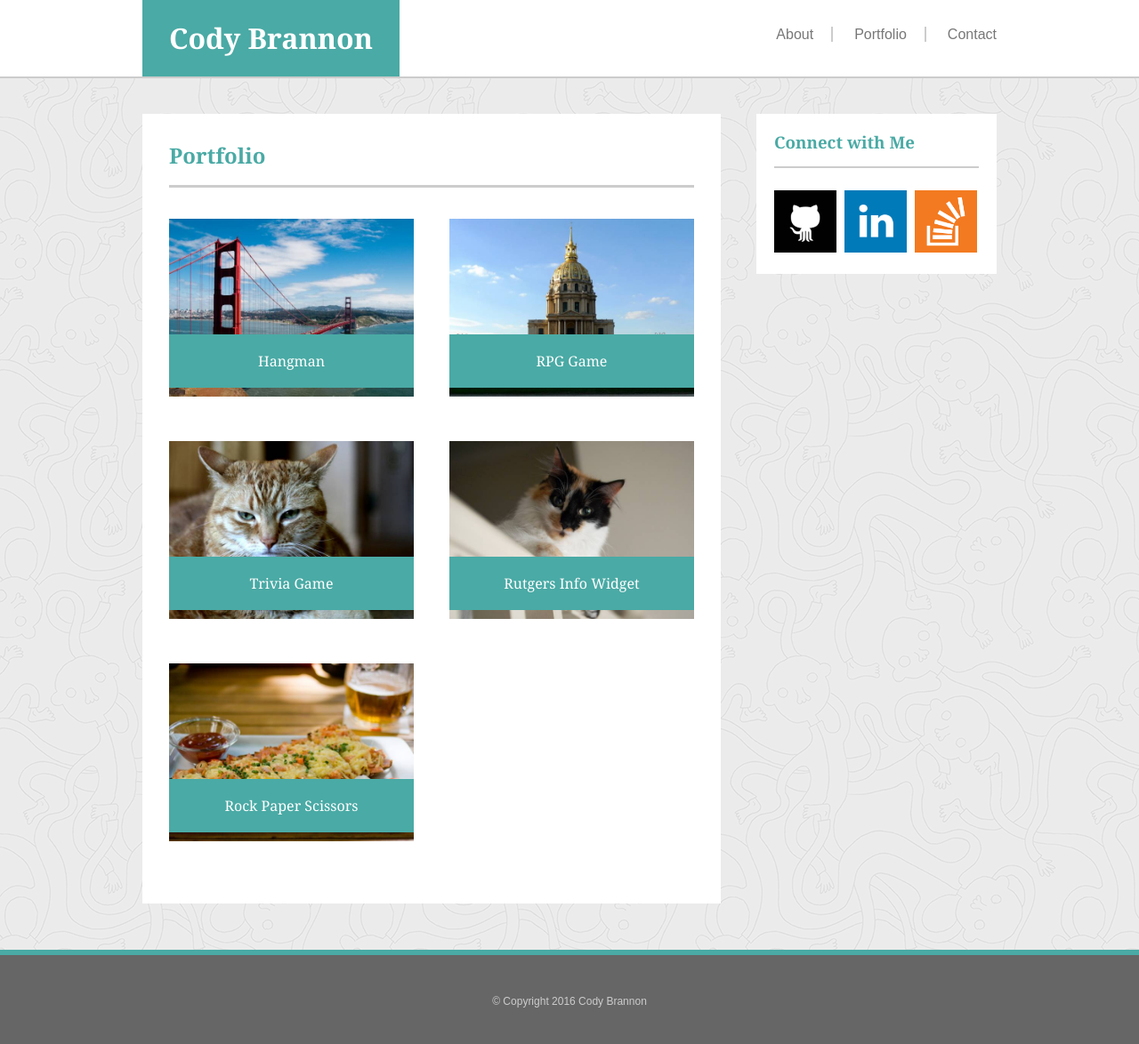
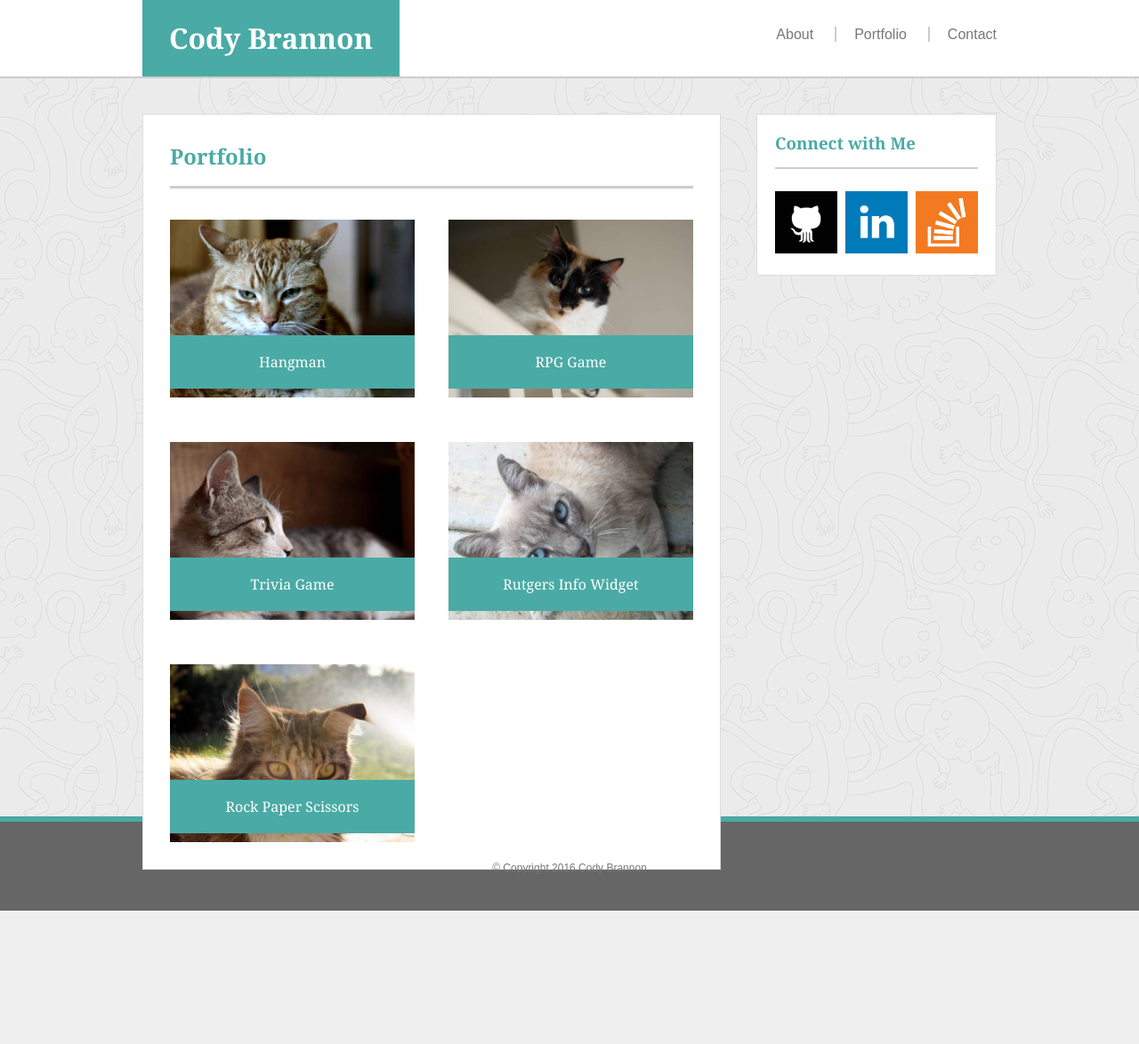
Before and after one commit to cbrannon/Basic-Portfolio, a PHP site: page /portfolio.html in a window 1280 px wide. Shown: the whole page at 89% size. After the commit the page ends 1024 px from the top, so only its background shows below. Run offline with PHP 8.4, Linux system fonts and the light colour scheme.

Commit message:
Updated profile images. Working on sticky footer

```diff
--- a/assets/css/style.css
+++ b/assets/css/style.css
@@ -1,3 +1,7 @@
+html, body {
+  height: 100%;
+}
+
 body, .margin-auto-sides {
   margin: 0 auto;
 }
@@ -50,6 +54,10 @@ body, .margin-auto-sides {
   border-bottom: 2px solid #cccccc;
 }
 
+.grey-full-border {
+  border: 1px solid #dddddd;
+}
+
 .white-background {
   background-color: #ffffff;
 }
@@ -60,6 +68,10 @@ body, .margin-auto-sides {
 
 .zero-top {
   margin-top: 0;
+}
+
+.submit {
+  cursor: pointer;
 }
 
 header {
@@ -90,22 +102,13 @@ li:last-child {
   border-right: none;
 }
 
-.bio {
-  width: 70%;
-  margin-left: 20px;
-  line-height: 2;
-}
-
 a {
   text-decoration: none;
 }
 
-.container {
-  height: 550px;
-}
-
-.portfolio-container {
-  height: 900px;
+.full-site-container {
+  min-height: 100%;
+  margin-bottom: -100px;
 }
 
 .background {
@@ -119,7 +122,7 @@ a {
 
 section {
   padding: 30px;
-  width: 590px;
+  width: 588px;
 }
 
 .section-head {
@@ -128,7 +131,7 @@ section {
 }
 
 aside {
-  width: 230px;
+  width: 228px;
   padding: 0 20px 20px;
 }
 
@@ -186,8 +189,12 @@ textarea {
 .portfolio-item {
   width: 275px;
   height: 200px;
-  margin: 10px 40px 40px 0;
+  margin: 10px 38px 40px 0;
   background-size: cover;
+}
+
+.portfolio-last {
+  margin-bottom: 0;
 }
 
 .tag {
@@ -198,12 +205,24 @@ textarea {
 
 }
 
+.portfolio-item:hover .tag {
+  background-color: #fff;
+  color: #4aaaa5;
+}
+
 .zero-right {
   margin-right: 0;
 }
 
+.full-site-container:after {
+  display: block;
+}
+
+footer, .full-site-container:after {
+  height: 100px;
+}
+
 footer {
-  height: 100px;
   line-height: 80px;
   text-align: center;
   font-size: 12px;
@@ -240,21 +259,21 @@ a:hover {
 }
 
 #hangman {
-  background-image: url("../images/city1.jpg");
+  background-image: url("../images/meow1.jpg");
 }
 
 #rpggame {
-  background-image: url("../images/city2.jpg");
+  background-image: url("../images/meow2.jpg");
 }
 
 #triviagame {
-  background-image: url("../images/meow1.jpg");
+  background-image: url("../images/meow3.jpg");
 }
 
 #rutgersinfo {
-  background-image: url("../images/meow2.jpg");
+  background-image: url("../images/meow4.jpg");
 }
 
 #rockpaperscissors {
-  background-image: url("../images/nom1.jpg");
+  background-image: url("../images/meow5.jpg");
 }
--- a/portfolio.html
+++ b/portfolio.html
@@ -5,6 +5,8 @@
   <link rel="stylesheet" type="text/css" href="assets/css/style.css">
 </head>
 <body class="no-padding margin-auto-sides">
+  <div class="full-site-container">
+    <div class="full-site-container">
       <div class="header grey-bottom-border">
         <div class="header-info margin-auto-sides">
           <header class="inline-block-element green-background">
@@ -12,16 +14,22 @@
           </header>
           <nav class="inline-block-element float-right">
             <ul class="no-padding">
-          <li class="inline-element"><a href="index.html" class="dark-grey-text sans-serif">About</a></li>
-          <li class="inline-element"><a href="portfolio.html" class="dark-grey-text sans-serif">Portfolio</a></li>
-          <li class="inline-element"><a href="contact.html" class="dark-grey-text sans-serif">Contact</a></li>
+              <li class="inline-element">
+                <a href="index.html" class="dark-grey-text sans-serif">About</a>
+              </li>
+              <li class="inline-element">
+                <a href="portfolio.html" class="dark-grey-text sans-serif">Portfolio</a>
+              </li>
+              <li class="inline-element">
+                <a href="contact.html" class="dark-grey-text sans-serif">Contact</a>
+              </li>
             </ul>
           </nav>
         </div>
       </div>
-  <div class="portfolio-container margin-auto-sides container-padding background">
+      <div class="container margin-auto-sides container-padding background">
         <div class="main margin-auto-sides">
-      <section class="inline-block-element white-background about-me">
+          <section class="inline-block-element white-background grey-full-border">
             <div class="section-head heads-bottom-margin">
               <h2 class="green-text serif zero-top">Portfolio</h2>
             </div>
@@ -47,13 +55,13 @@
                 </div>
               </a>
               <a href="#">
-            <div class="inline-block-element float-left portfolio-item" id="rockpaperscissors">
+                <div class="inline-block-element float-left portfolio-item portfolio-last" id="rockpaperscissors">
                   <div class="tag green-background white-text serif">Rock Paper Scissors</div>
                 </div>
               </a>
             </article>
           </section>
-      <aside class="inline-block-element white-background float-right">
+          <aside class="inline-block-element white-background float-right grey-full-border">
             <div class="aside-head heads-bottom-margin grey-bottom-border">
               <h3 class="green-text serif">Connect with Me</h3>
             </div>
@@ -69,8 +77,10 @@
           </aside>
         </div>
       </div>
+    </div>
+  </div>
   <footer>
-    <p class="grey-text sans-serif">&copy; Copyright 2016 Cody Brannon</p>
+    <p class="dark-grey-text sans-serif">&copy; Copyright 2016 Cody Brannon</p>
   </footer>
 </body>
 </html>
```
Also changed, not shown: contact.html (+16 -8 lines), index.html (+23 -11 lines), assets/images/meow3.jpg (added), assets/images/meow4.jpg (added), assets/images/meow5.jpg (added). Lines whose indentation alone changed are shown as unchanged.
